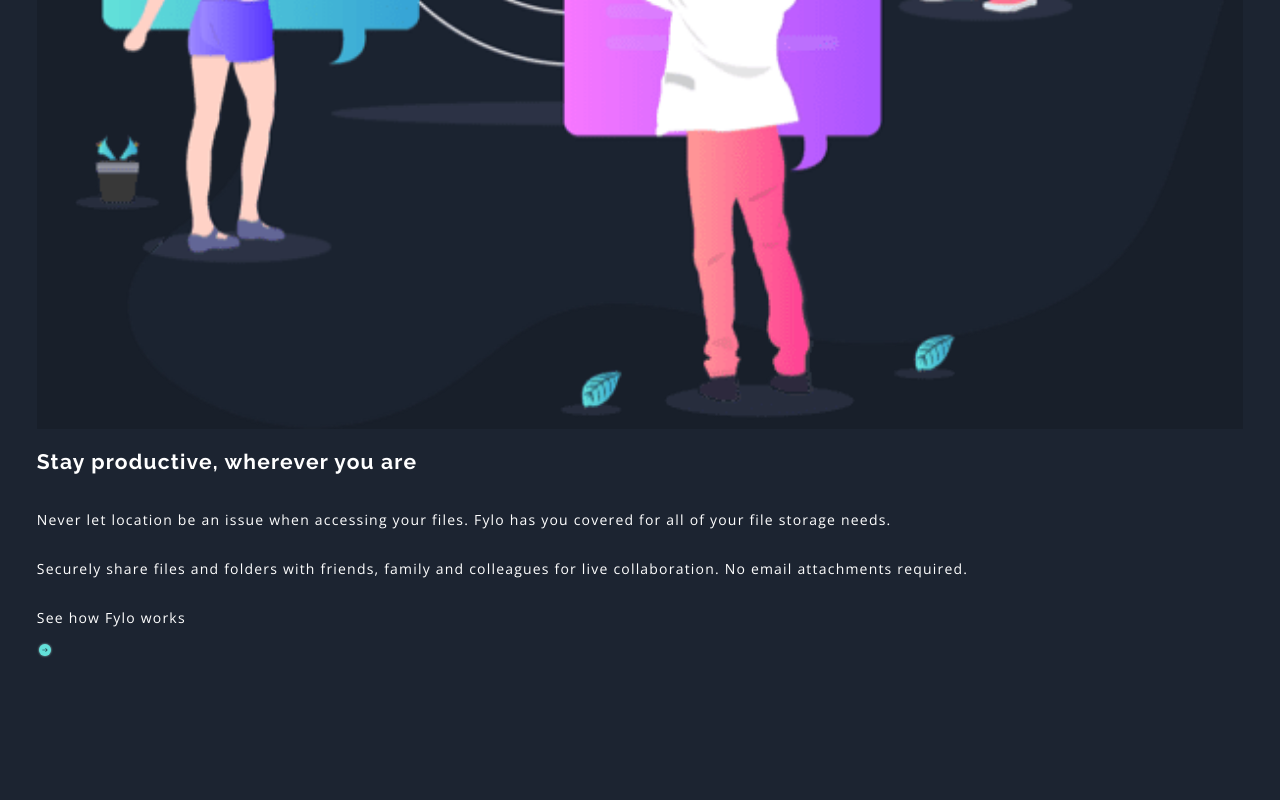
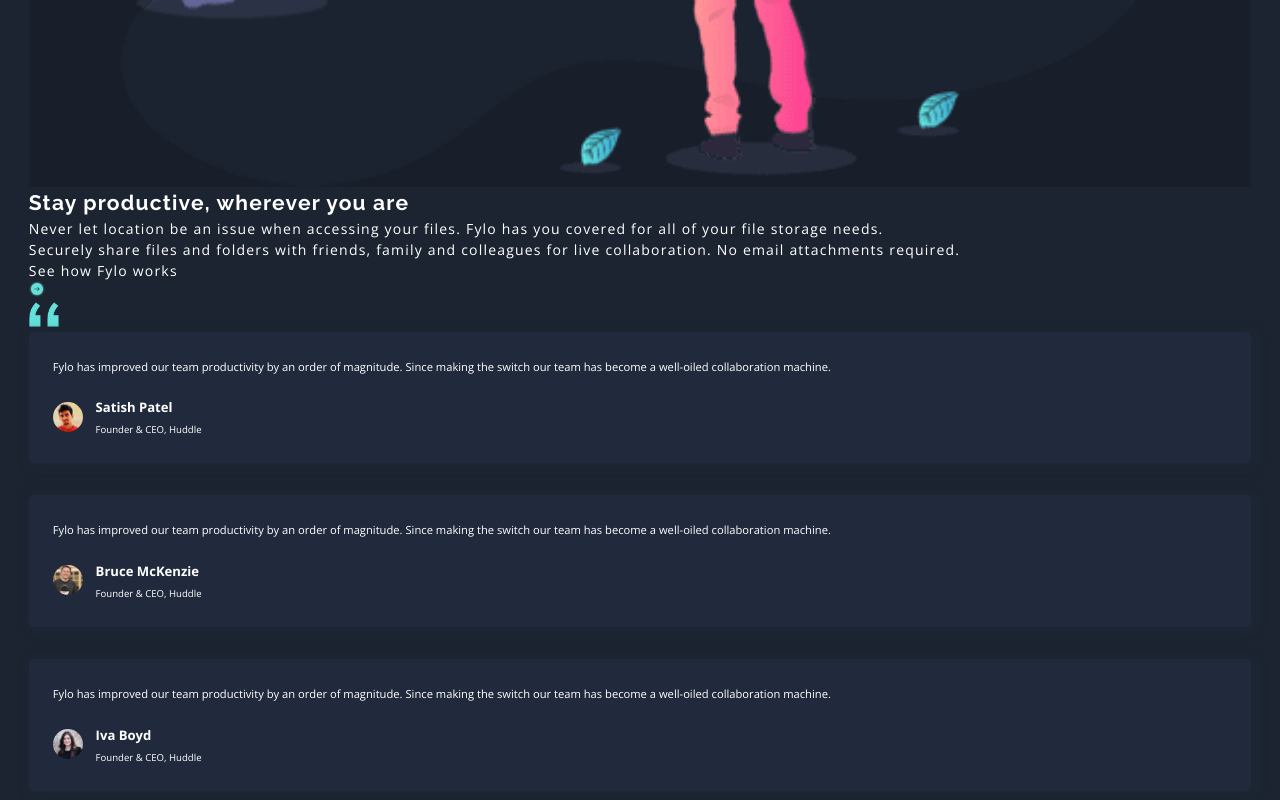
Before and after one commit to evija-berzina/frontendmentor-fylo-landing-page, a React (Vite) app: page / in a window 1280 px wide. Shown: the part 2333-3133 px from the top of the page. Before the commit the page ends 3033 px from the top, so only its background shows below. Built offline with nearby package versions, Linux system fonts and the light colour scheme.

Commit message:
Created ReviewsSection component.

```diff
--- /dev/null
+++ b/src/components/ReviewsSection.css
@@ -0,0 +1,40 @@
+.reviews {
+  display: flex;
+  flex-direction: column;
+  gap: 2rem;
+}
+
+.review-card {
+  display: flex;
+  flex-direction: column;
+  gap: 1rem;
+  background-color: hsl(var(--navy-800));
+  padding: 1.5rem;
+  border-radius: 5px;
+  font-size: var(--fs-50);
+  letter-spacing: normal;
+  line-height: 2;
+  box-shadow: 2px 2px 6px 6px hsl(var(--navy-800)/0.25);
+}
+
+.author {
+  display: flex;
+  flex-direction: row;
+  justify-content: start;
+  align-items: center;
+  gap: .8rem;
+}
+
+.author-image {
+  width: 30px;
+  height: 30px;
+  border-radius: 15px;
+}
+
+.author p {
+  font-size: .60rem;
+}
+
+.quotes-image {
+  width: 30px;
+}
--- /dev/null
+++ b/src/components/ReviewsSection.jsx
@@ -0,0 +1,63 @@
+import './ReviewsSection.css';
+import Profile1 from '../assets/images/profile-1.jpg';
+import Profile2 from '../assets/images/profile-2.jpg';
+import Profile3 from '../assets/images/profile-3.jpg';
+import Quotes from '../assets/images/bg-quotes.png';
+
+
+export function ReviewsSection() {
+  return(
+    <>
+      <img className='quotes-image' src={Quotes} alt="" />
+      <section class="reviews">
+        <article class="review-card">
+          <blockquote className='review'>
+            <p>
+              Fylo has improved our team productivity by an order of magnitude. Since making the switch our team has become a well-oiled collaboration machine.
+            </p>
+          </blockquote>
+
+          <div class="author">
+            <img className='author-image' src={Profile1} alt="Satish Patel" />
+            <div>
+              <h3>Satish Patel</h3>
+              <p>Founder & CEO, Huddle</p>
+            </div>
+          </div>
+        </article>
+
+        <article class="review-card">
+          <blockquote className='review'>
+            <p>
+              Fylo has improved our team productivity by an order of magnitude. Since making the switch our team has become a well-oiled collaboration machine.
+            </p>
+          </blockquote>
+
+          <div class="author">
+            <img className='author-image' src={Profile2} alt="Bruce McKenzie" />
+            <div>
+              <h3>Bruce McKenzie</h3>
+              <p>Founder & CEO, Huddle</p>
+            </div>
+          </div>
+        </article>
+
+        <article class="review-card">
+          <blockquote className='review'>
+            <p>
+              Fylo has improved our team productivity by an order of magnitude. Since making the switch our team has become a well-oiled collaboration machine.
+            </p>
+          </blockquote>
+
+          <div class="author">
+            <img className='author-image' src={Profile3} alt="Iva Boyd" />
+            <div>
+              <h3>Iva Boyd</h3>
+              <p>Founder & CEO, Huddle</p>
+            </div>
+          </div>
+        </article>
+      </section>
+    </>
+  );
+}
--- a/src/index.css
+++ b/src/index.css
@@ -1,3 +1,7 @@
+* {
+  margin: 0;
+}
+
 :root {
   /* ------ */
   /* Colors */
@@ -29,6 +33,7 @@
   /* ---------- */
 
   --fs-100: .875rem;
+  --fs-50: .70rem;
   --fw-400: 400;
   --fw-700: 700;
 
--- a/src/pages/HomePage.jsx
+++ b/src/pages/HomePage.jsx
@@ -2,6 +2,7 @@
 import { Hero } from '../components/Hero';
 import { Features } from '../components/Features';
 import { ProductOverview } from '../components/ProductOverview';
+import { ReviewsSection } from '../components/ReviewsSection';
 
 export function HomePage() {
   return (
@@ -11,6 +12,7 @@
         <Hero />
         <Features />
         <ProductOverview />
+        <ReviewsSection />
       </main>
       {/* <Footer /> */}
     </>
```
